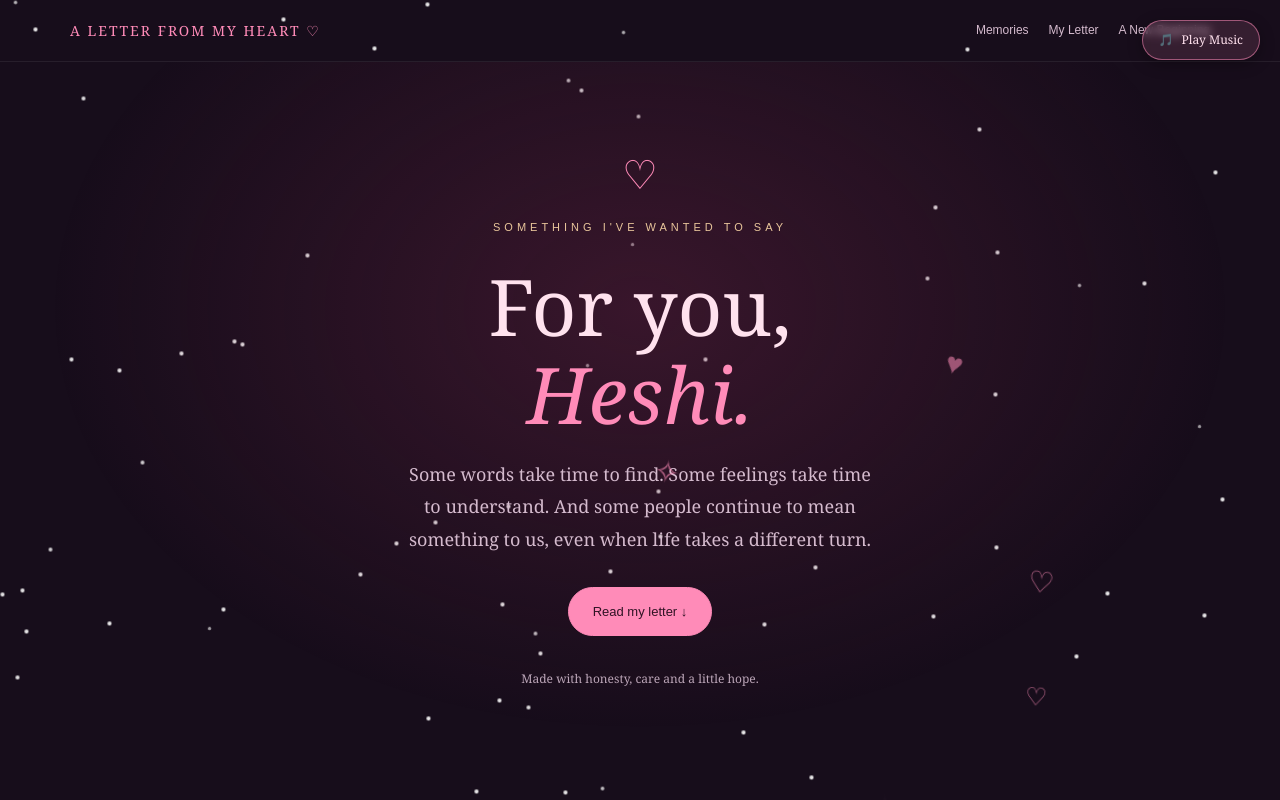
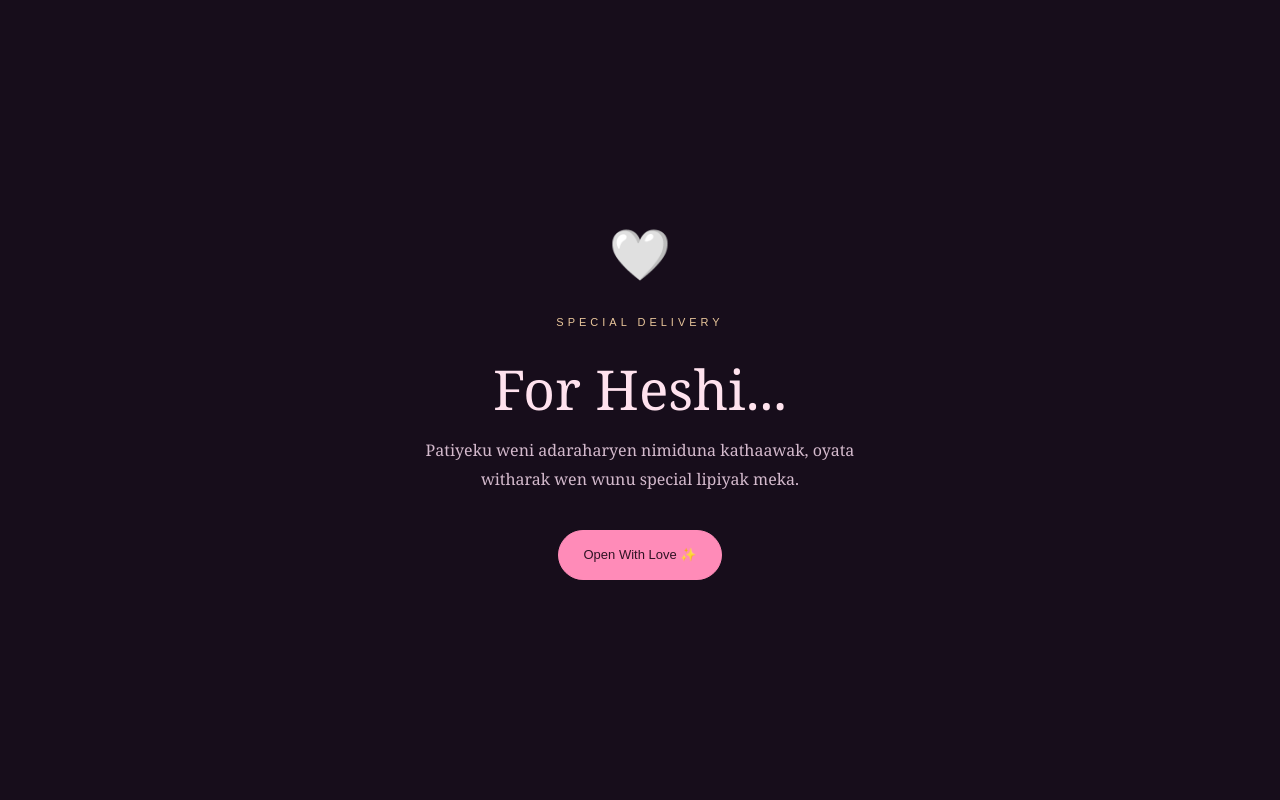
Before and after one commit to sampathkumara56812003-svg/a-letter-for-heshi, a plain HTML site: page index.html in a window 1280 px wide. Shown: the top 800 px of the page. Drawn offline with Linux system fonts and the light colour scheme.

Commit message:
Update index.html

```diff
--- a/index.html
+++ b/index.html
@@ -46,6 +46,38 @@ a {
 
 button {
   font: inherit;
+}
+
+/* Intro Overlay */
+#intro-overlay {
+  position: fixed;
+  inset: 0;
+  background: var(--bg);
+  z-index: 9999;
+  display: flex;
+  justify-content: center;
+  align-items: center;
+  text-align: center;
+  padding: 22px;
+  transition: opacity 0.8s ease, visibility 0.8s ease;
+}
+
+#intro-overlay.hidden {
+  opacity: 0;
+  visibility: hidden;
+  pointer-events: none;
+}
+
+.intro-content {
+  max-width: 500px;
+  animation: fadeUp 1.5s ease both;
+}
+
+.intro-heart {
+  font-size: 50px;
+  color: var(--pink);
+  margin-bottom: 15px;
+  animation: heartbeat 2s infinite;
 }
 
 #stars {
@@ -195,29 +227,6 @@ h1 span {
   background: var(--pink);
   color: #301324;
   border-color: var(--pink);
-}
-
-.music-btn {
-  position: fixed;
-  top: 20px;
-  right: 20px;
-  z-index: 100;
-  background: #ff8bb822;
-  border: 1px solid #ff8bb888;
-  color: var(--light);
-  border-radius: 50px;
-  padding: 8px 16px;
-  font-size: 12px;
-  cursor: pointer;
-  backdrop-filter: blur(5px);
-  display: flex;
-  align-items: center;
-  gap: 8px;
-  box-shadow: 0 4px 15px rgba(0,0,0,0.3);
-}
-
-.music-btn:hover {
-  background: #ff8bb844;
 }
 
 .section-label {
@@ -489,16 +498,25 @@ footer {
 </head>
 
 <body>
-<div id="stars" aria-hidden="true"></div>
+<!-- Adaraniya Intro Page Overlay -->
+<div id="intro-overlay">
+  <div class="intro-content">
+    <div class="intro-heart">🤍</div>
+    <div class="eyebrow" style="margin-bottom: 10px;">Special Delivery</div>
+    <h1 style="font-size: clamp(32px, 8vw, 55px); margin-bottom: 15px;">For Heshi...</h1>
+    <p style="color: var(--muted); margin-bottom: 25px; font-size: 16px;">
+      Patiyeku weni adaraharyen nimiduna kathaawak, oyata witharak wen wunu special lipiyak meka.
+    </p>
+    <button class="btn primary" id="openBtn" type="button">Open With Love ✨</button>
+  </div>
+</div>
 
 <!-- Background Audio -->
 <audio id="bgMusic" loop>
   <source src="https://cdn.pixabay.com/download/audio/2022/05/27/audio_1808fbf07a.mp3?filename=soft-romantic-piano-112199.mp3" type="audio/mpeg">
 </audio>
 
-<button class="music-btn" id="musicToggle">
-  <span id="musicIcon">🎵</span> <span id="musicText">Play Music</span>
-</button>
+<div id="stars" aria-hidden="true"></div>
 
 <header>
   <div class="logo">A LETTER FROM MY HEART ♡</div>
@@ -556,7 +574,7 @@ footer {
 
       <div class="memory-grid">
         <div class="memory-card">
-          <img src="image/IMG-20250726-WA0012.jpg" alt="Memory Photo 1">
+          <img src="image/IMG-20260221-WA0027.png" alt="Memory Photo 1">
           <div class="symbol">☁</div>
           <h3>The Little Things</h3>
           <p>The little conversations and ordinary moments that once made a day feel special.</p>
@@ -678,6 +696,16 @@ footer {
 </footer>
 
 <script>
+/* Intro Overlay & Music Trigger */
+const introOverlay = document.getElementById("intro-overlay");
+const openBtn = document.getElementById("openBtn");
+const bgMusic = document.getElementById("bgMusic");
+
+openBtn.addEventListener("click", () => {
+  introOverlay.classList.add("hidden");
+  bgMusic.play().catch(e => console.log("Audio play blocked:", e));
+});
+
 /* Soft background stars */
 const stars = document.getElementById("stars");
 
@@ -689,26 +717,6 @@ for (let n = 0; n < 65; n++) {
   star.style.animationDelay = Math.random() * 3 + "s";
   stars.appendChild(star);
 }
-
-/* Background Music Toggle */
-const bgMusic = document.getElementById("bgMusic");
-const musicToggle = document.getElementById("musicToggle");
-const musicIcon = document.getElementById("musicIcon");
-const musicText = document.getElementById("musicText");
-let isPlaying = false;
-
-musicToggle.addEventListener("click", () => {
-  if (isPlaying) {
-    bgMusic.pause();
-    musicIcon.textContent = "🎵";
-    musicText.textContent = "Play Music";
-  } else {
-    bgMusic.play();
-    musicIcon.textContent = "⏸️";
-    musicText.textContent = "Pause Music";
-  }
-  isPlaying = !isPlaying;
-});
 
 /* Floating hearts */
 const reducedMotion = window.matchMedia(
```
